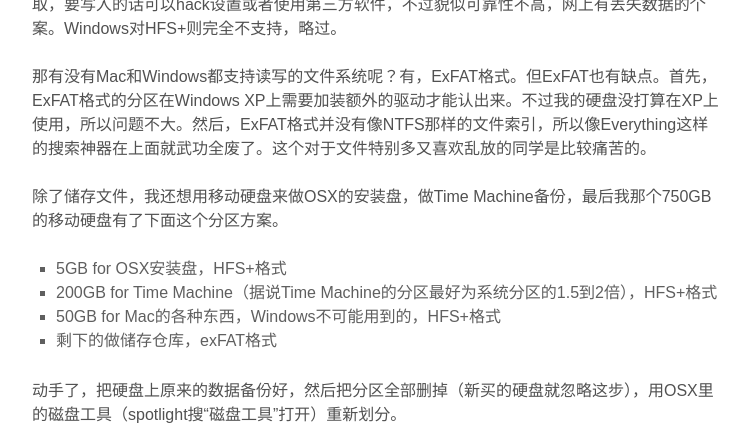
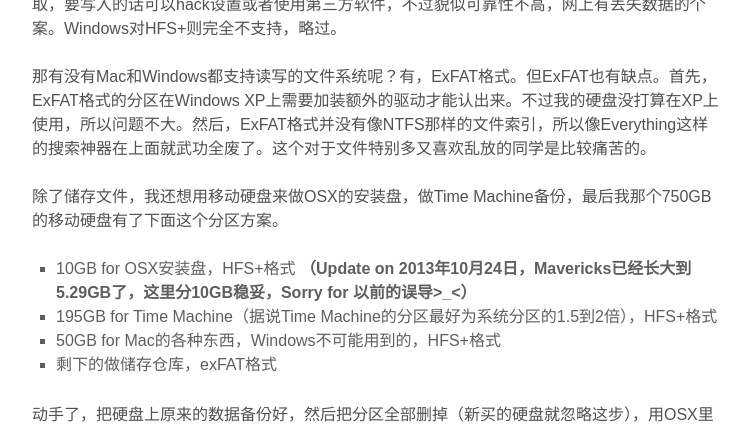
Before and after one commit to conechan/conechan.github.io, a Jekyll site: the page built from _posts/2012-12-30-Macbook-Air-HD.md, in a window 1280 px wide and 900 px high, scrolled down 511 px, cut to the strip 0-427 px from the top of the window. Shown: the whole strip, without its empty margins (263-1012 px from the left). Built offline with Jekyll 4.4.1, drawn with Linux system fonts in a browser that asks for light colours; Markdown is read by kramdown in place of the engine named in the settings; comment, search, counter and statistics services are not loaded.

Commit message:
update Macbook Air HD post.

```diff
--- a/_posts/2012-12-30-Macbook-Air-HD.md
+++ b/_posts/2012-12-30-Macbook-Air-HD.md
@@ -17,8 +17,8 @@
 
 除了储存文件，我还想用移动硬盘来做OSX的安装盘，做Time Machine备份，最后我那个750GB的移动硬盘有了下面这个分区方案。
 
-* 5GB for OSX安装盘，HFS+格式
-* 200GB for Time Machine（据说Time Machine的分区最好为系统分区的1.5到2倍），HFS+格式
+* 10GB for OSX安装盘，HFS+格式 **（Update on 2013年10月24日，Mavericks已经长大到5.29GB了，这里分10GB稳妥，Sorry for 以前的误导>_<）**
+* 195GB for Time Machine（据说Time Machine的分区最好为系统分区的1.5到2倍），HFS+格式
 * 50GB for Mac的各种东西，Windows不可能用到的，HFS+格式
 * 剩下的做储存仓库，exFAT格式
 
```
